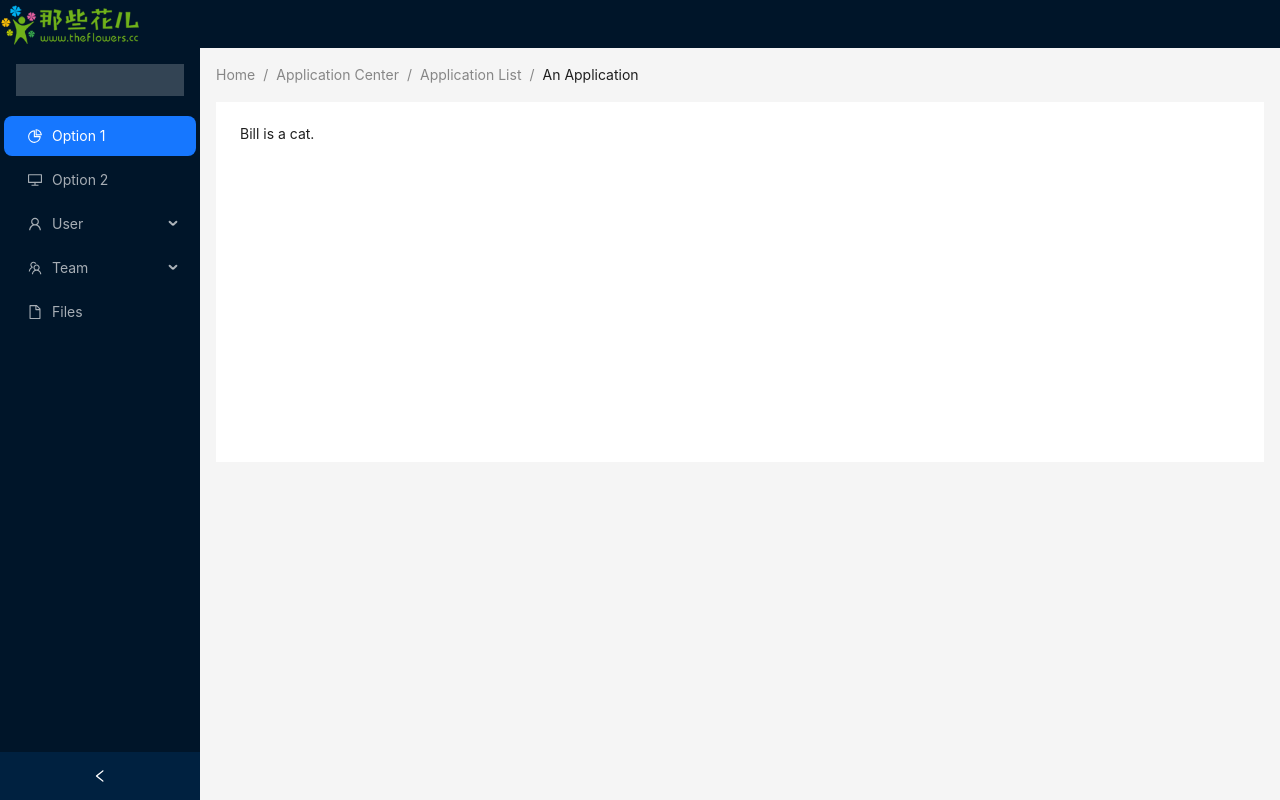
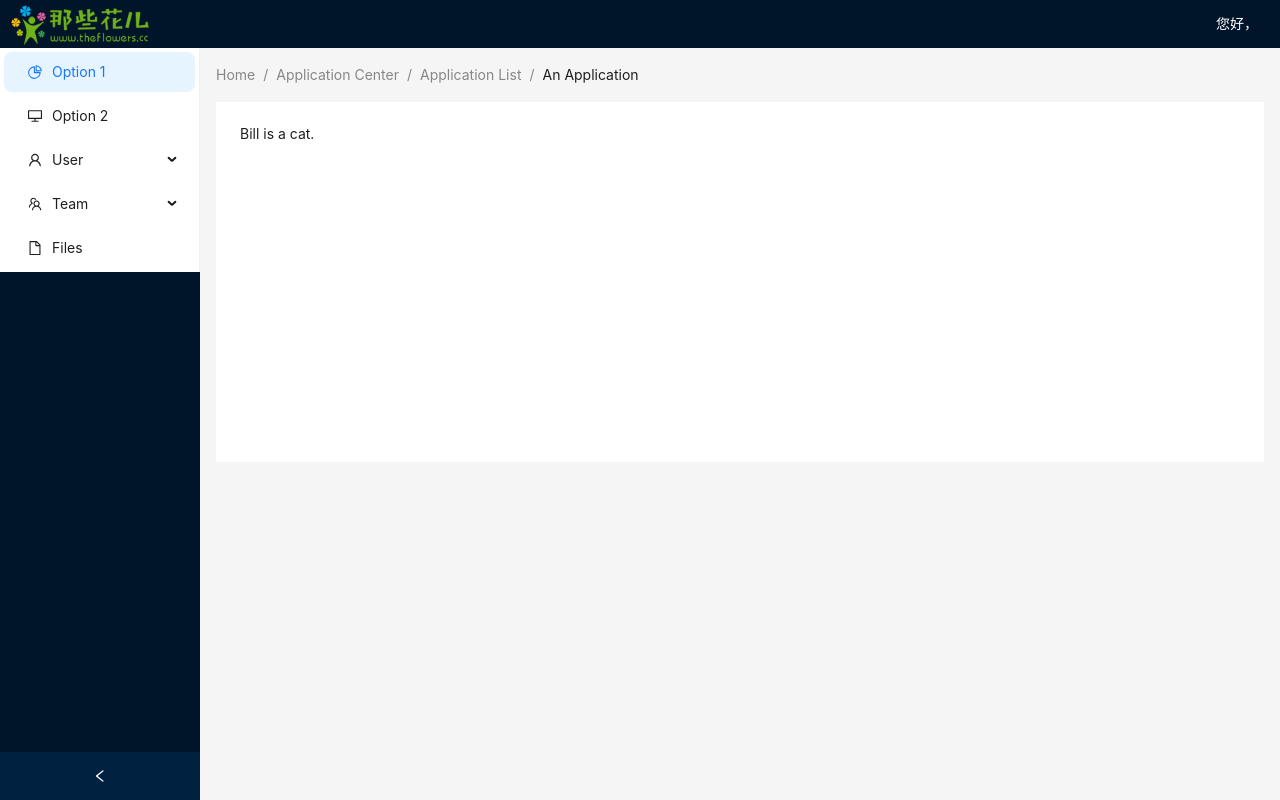
Before and after one commit to crazybull/admin.theflowers.fontend, a React app: page /#/home in a window 1280 px wide. Built offline with nearby package versions, Linux system fonts and the light colour scheme; no server answers.

Commit message:
update little

```diff
--- a/package.json
+++ b/package.json
@@ -3,6 +3,7 @@
   "version": "0.1.0",
   "private": true,
   "dependencies": {
+    "@ant-design/icons": "^5.0.1",
     "@babel/core": "^7.16.0",
     "@pmmmwh/react-refresh-webpack-plugin": "^0.5.3",
     "@svgr/webpack": "^5.5.0",
--- a/src/App.js
+++ b/src/App.js
@@ -2,7 +2,6 @@ import React,{Suspense,Component,lazy,useState,useEffect} from 'react';
 import {HashRouter,Route,Routes} from 'react-router-dom';
 import Home from '@/routers/Home';
 import Login from '@/routers/Login';
-import {authApi} from '@/service/webApi';
 function App() {
   return (
     <HashRouter>
--- a/src/components/Header/header.less
+++ b/src/components/Header/header.less
@@ -5,14 +5,30 @@
     display: flex;
     align-items: center;
     justify-content: space-between;
+    padding:0 10px;
     .header-logo{
         flex: 1;
+        height: 100%;
+        img{
+            vertical-align: top;
+            margin-top: 4px;
+        }
     }
     .header-userinfo{
+        height: 100%;
         flex: 1;
         display: flex;
         align-items: center;
         justify-content: flex-end;
         color:#fff;
+        .ant-dropdown-trigger{
+            padding: 0 12px;
+        }
+        .ant-space{
+            color: #fff!important;
+        }
+        .header-userinfo-dropdown{
+
+        }
     }
 }
--- a/src/components/Header/index.jsx
+++ b/src/components/Header/index.jsx
@@ -1,8 +1,33 @@
 import { Layout } from 'antd';
-const { Header} = Layout;
+import { Dropdown, Space } from 'antd';
 import logo from '@/assets/images/logo.png'
 import {Link} from 'react-router-dom';
+import {
+    UserOutlined,SettingOutlined,LoginOutlined
+  } from '@ant-design/icons';
 import './header.less';
+const { Header} = Layout;
+
+const items = [
+    {
+      label: '个人中心',
+      key: '1',
+      icon: <UserOutlined />,
+    },
+    {
+      label: '个人设置',
+      key: '2',
+      icon: <SettingOutlined />,
+    },
+    {
+        type: 'divider',
+    },
+    {
+      label: '退出登录',
+      key: '3',
+      icon: <LoginOutlined />,
+    }
+];
 
 function HeaderModule({data}){
     return (
@@ -11,7 +36,13 @@ function HeaderModule({data}){
                 <Link to={"/home"}><img src={logo} height={42} /></Link>
             </div>
             <div className='header-userinfo'>
-                <span>{data.username}</span>
+                <Dropdown menu={{items}} overlayClassName={"header-userinfo-dropdown"}>
+                    <a onClick={(e) => e.preventDefault()}>
+                    <Space>
+                       您好，{data.username}
+                    </Space>
+                    </a>
+                </Dropdown>
             </div>
         </Header>
     )
--- a/src/routers/Home/index.jsx
+++ b/src/routers/Home/index.jsx
@@ -48,14 +48,7 @@ const Home = () => {
       <HeaderModule data={userInfo}/>
       <Layout>
         <Sider collapsible collapsed={collapsed} onCollapse={(value) => setCollapsed(value)}>
-          <div
-            style={{
-              height: 32,
-              margin: 16,
-              background: 'rgba(255, 255, 255, 0.2)',
-            }}
-          />
-          <Menu theme="dark" defaultSelectedKeys={['1']} mode="inline" items={items} />
+          <Menu defaultSelectedKeys={['1']} mode="inline" items={items} />
         </Sider>
         <Content
           style={{
```
Also changed, not shown: 1 other file (tests, documents, lock files or other folders).
